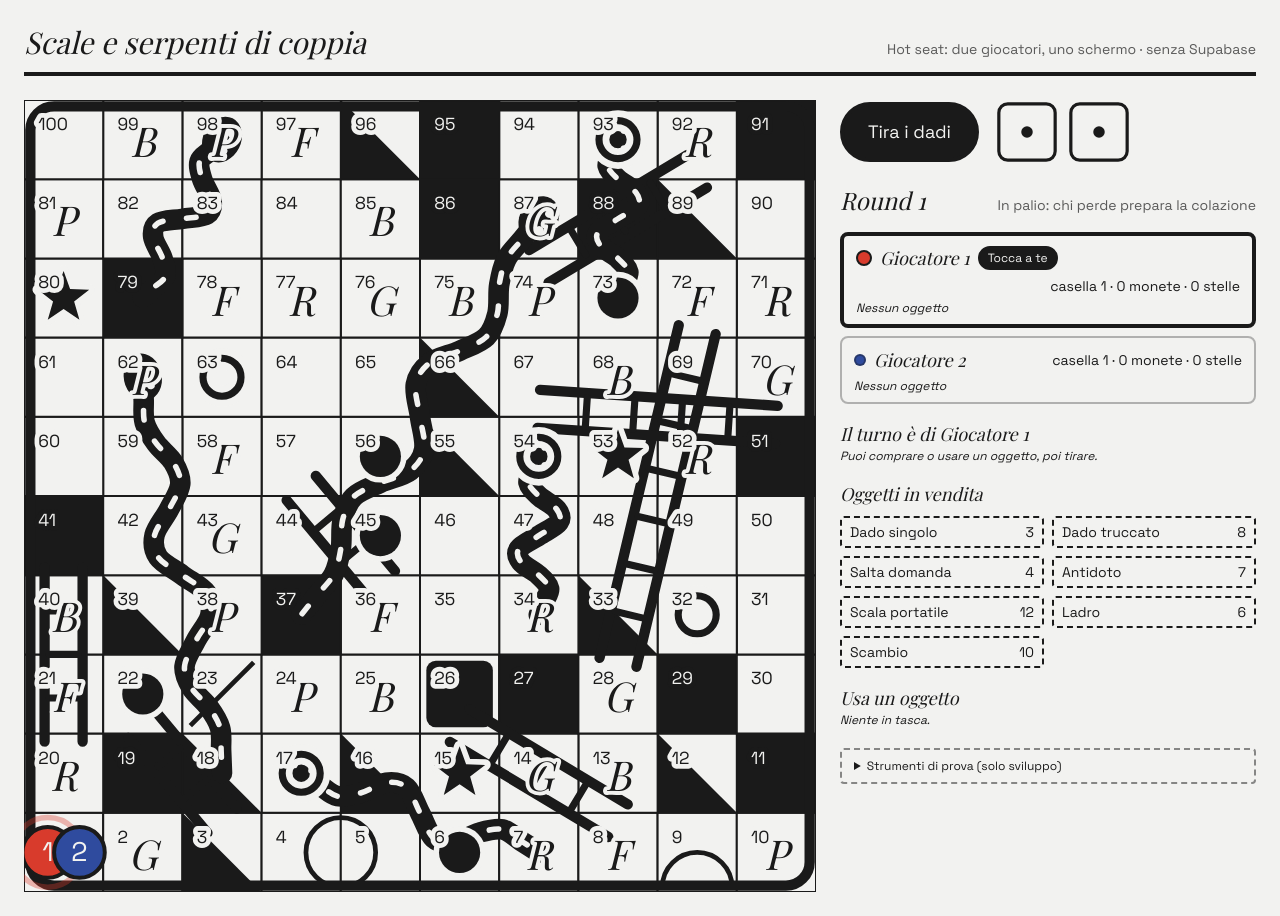
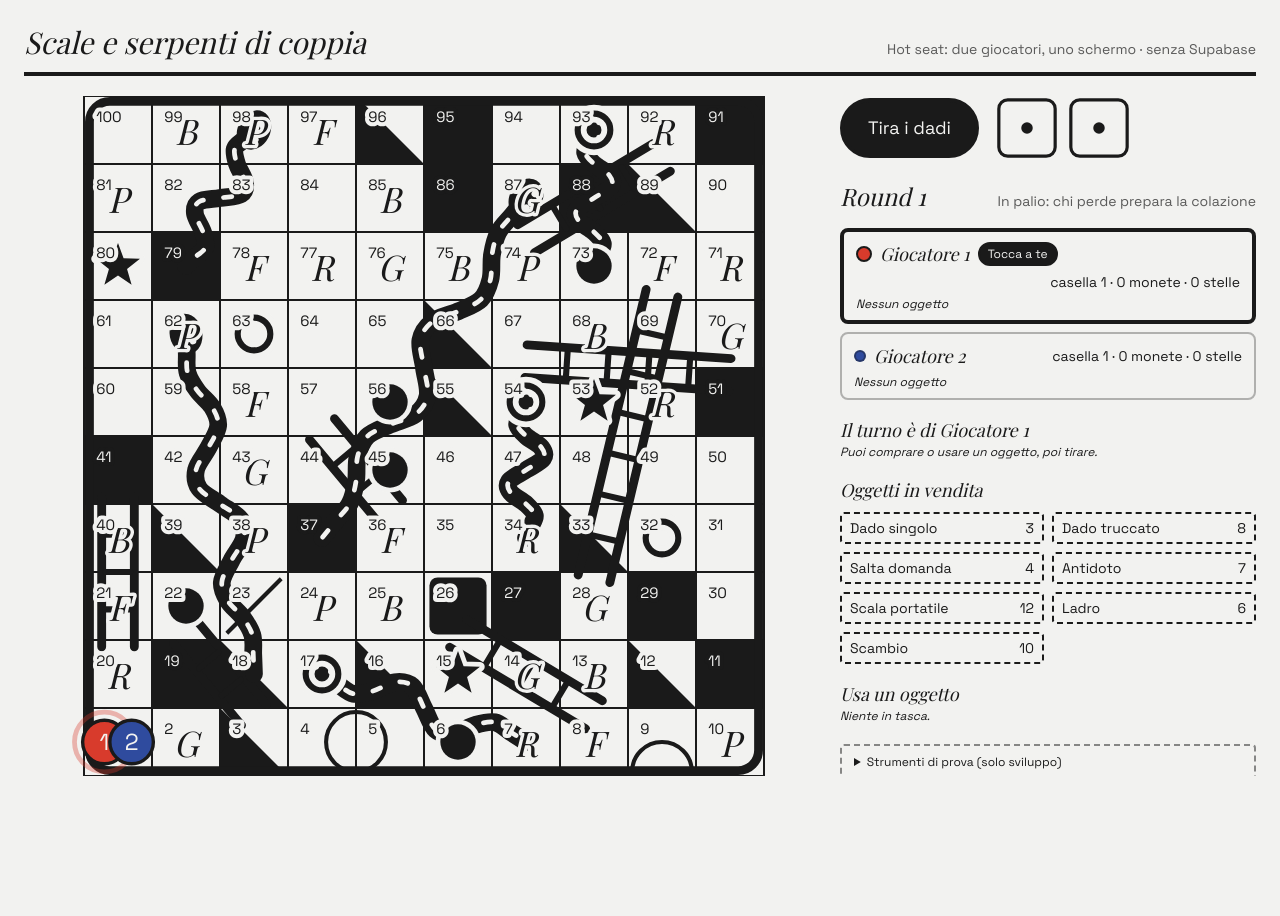
Before and after one commit to HellNF/UsBoardgame, a Next.js app: page /dev/hotseat in a window 1280 px wide. After the commit the page ends 800 px from the top, so only its background shows below. Built offline with nearby package versions, Linux system fonts and the light colour scheme; a web font is replaced by a local one.

Commit message:
Fit the game screen in one screen from 1024x768 up
Task A4. The page no longer scrolls from 1024x768 up: the board adapts to the
available height and only the right panel scrolls when its content is taller
than the screen.

```diff
--- a/src/app/dev/hotseat/page.tsx
+++ b/src/app/dev/hotseat/page.tsx
@@ -8,13 +8,16 @@ import { GameTable } from "@/features/game/game-table";
  * Pagina **di sviluppo**: in produzione risponde 404 (docs/decisions.md D-43). Qui il
  * reducer gira nel browser con un `EngineContext` finto (`src/features/game/dev-context.ts`),
  * unica eccezione alla regola 1 di AGENTS.md.
+ *
+ * Da 1024 × 768 in su la partita sta in una schermata sola (A4): il tabellone si adatta
+ * all'altezza disponibile e scorre solo il pannello di destra.
  */
 export default function HotseatPage() {
   if (process.env.NODE_ENV === "production") notFound();
 
   return (
-    <main className="mx-auto flex w-full max-w-[86rem] flex-col gap-6 p-6">
-      <header className="flex flex-wrap items-baseline justify-between gap-2 border-b-4 border-ink pb-3">
+    <main className="mx-auto flex w-full max-w-[86rem] flex-col gap-4 p-4 lg:h-dvh lg:gap-5 lg:p-6">
+      <header className="flex shrink-0 flex-wrap items-baseline justify-between gap-2 border-b-4 border-ink pb-3">
         <h1 className="font-display text-3xl italic">Scale e serpenti di coppia</h1>
         <p className="font-sans text-sm text-ink/70">Hot seat: due giocatori, uno schermo · senza Supabase</p>
       </header>
--- a/src/features/dice/dice.tsx
+++ b/src/features/dice/dice.tsx
@@ -80,7 +80,7 @@ export function Dice({ roll, canRoll, onRoll, blockedReason, singleDie }: DicePr
         type="button"
         onClick={onRoll}
         disabled={!canRoll}
-        className="rounded-full border-4 border-ink bg-ink px-6 py-3 font-sans text-lg text-paper disabled:cursor-not-allowed disabled:border-dashed disabled:bg-paper disabled:text-ink"
+        className="rounded-full border-4 border-ink bg-ink px-6 py-3 font-sans text-lg whitespace-nowrap text-paper disabled:cursor-not-allowed disabled:border-dashed disabled:bg-paper disabled:text-ink"
       >
         Tira i dadi
       </button>
--- a/src/features/game/game-table.tsx
+++ b/src/features/game/game-table.tsx
@@ -145,14 +145,14 @@ export function GameTable({ seed = 1, firstSeat = 1, names = DEFAULT_NAMES, sett
       : `Tocca a ${names[state.turn]}.`;
 
   return (
-    <div className="grid w-full gap-6 lg:grid-cols-[minmax(0,1fr)_26rem]">
-      <div className="flex flex-col gap-4">
-        <div className="mx-auto w-full max-w-[38rem] lg:max-w-none">
+    <div className="grid w-full gap-6 lg:min-h-0 lg:flex-1 lg:grid-cols-[minmax(0,1fr)_26rem] lg:grid-rows-[minmax(0,1fr)] lg:gap-4">
+      <div className="flex flex-col gap-4 lg:min-h-0">
+        <div className="mx-auto w-full max-w-[38rem] lg:flex lg:min-h-0 lg:max-w-none lg:flex-1">
           <Board board={ctx.board} state={state} names={names} colors={allSettings.colors} moves={moves} />
         </div>
       </div>
 
-      <div className="flex flex-col gap-5">
+      <div className="flex flex-col gap-5 lg:min-h-0 lg:overflow-y-auto">
         {finished ? (
           <FinalScreen
             state={state}
```
